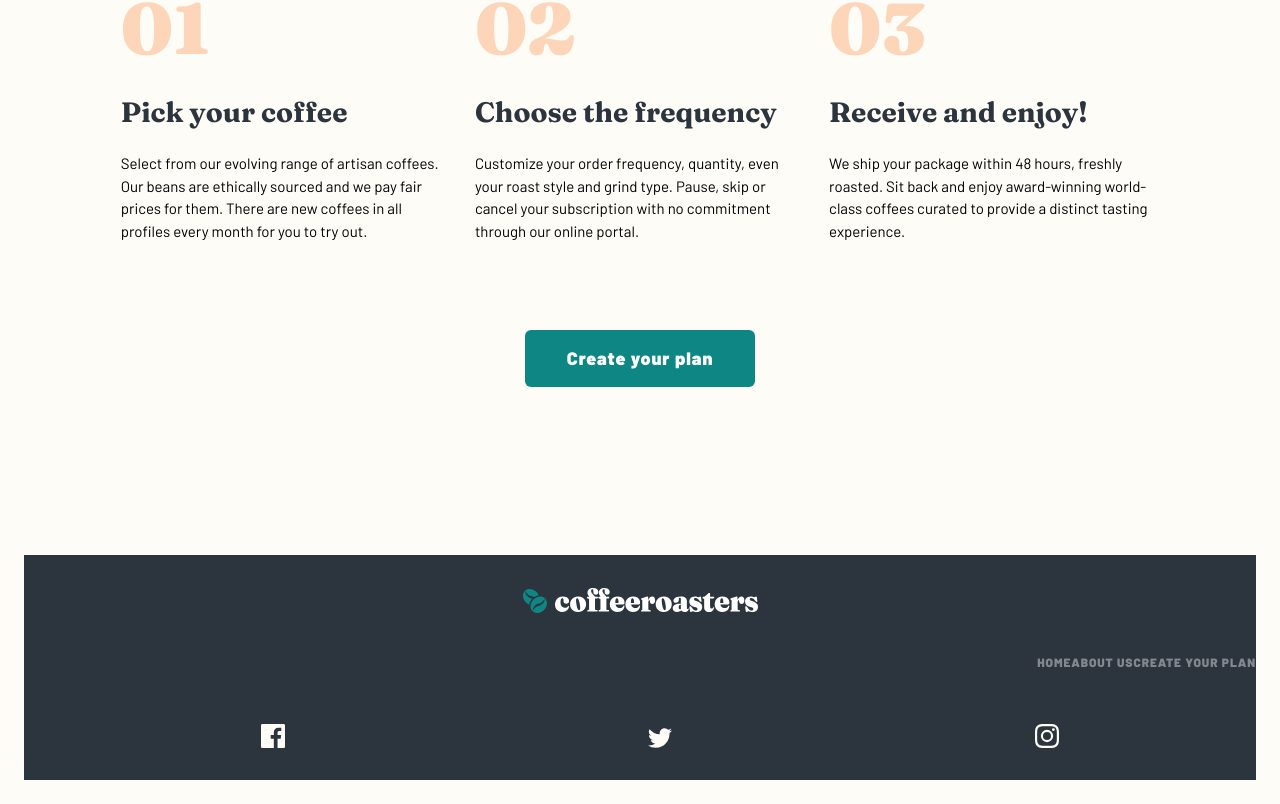
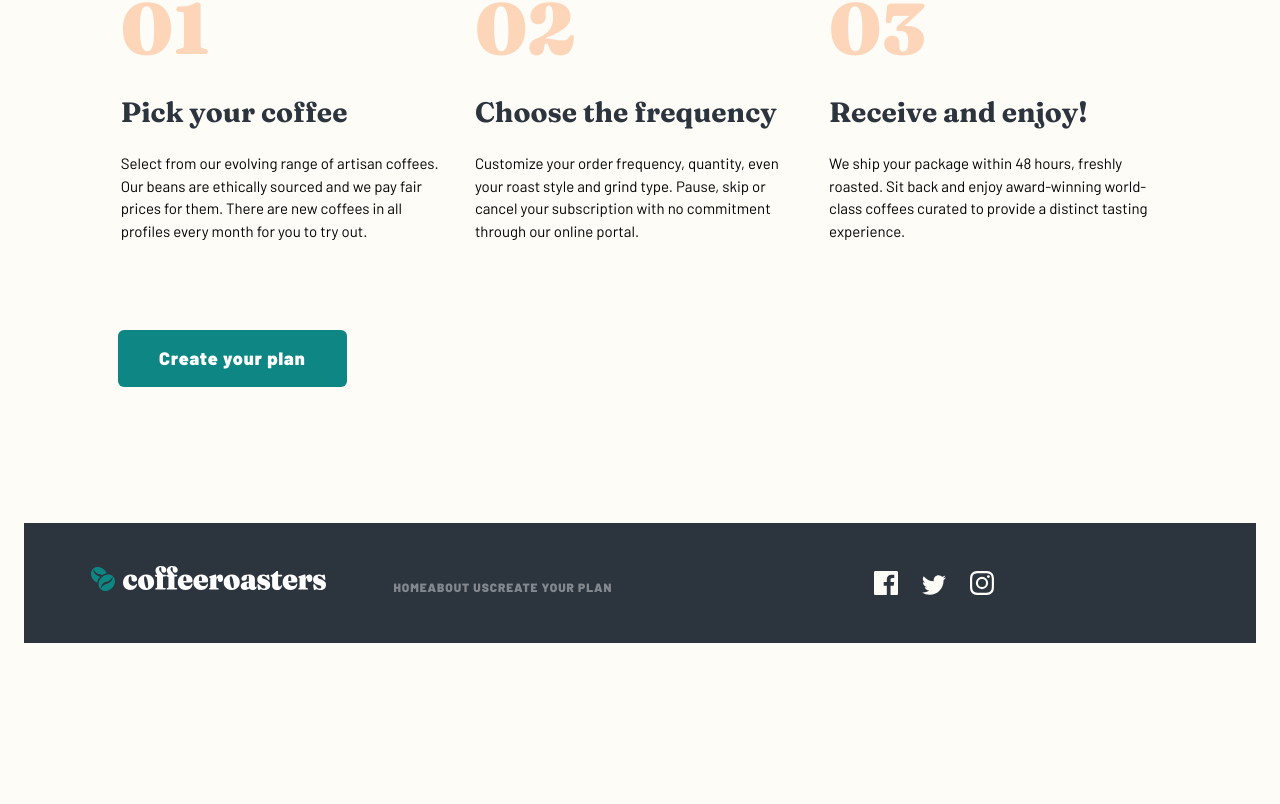
Before and after one commit to ChamuMutezva/coffeeroasters-subscription-site, a React (Create React App) app: page / in a window 1280 px wide. Shown: the part 2653-3457 px from the top of the page. After the commit the page ends 3320 px from the top, so only its background shows below. Built offline with nearby package versions, Linux system fonts and the light colour scheme.

Commit message:
feat: desktop footer - layout

```diff
--- a/src/Css/App.css
+++ b/src/Css/App.css
@@ -593,7 +593,7 @@ h1, h2, h3, h4, h5 {
 
 @media screen and (min-width: 720px) {
   .works {
-    margin-top: -16rem;
+    margin-top: -19rem;
   }
 
   .work__list {
@@ -603,6 +603,12 @@ h1, h2, h3, h4, h5 {
   .works__wrapper {
     padding: 0 2.5rem;
     margin-top: 6rem;
+  }
+
+  .works__wrapper--btn {
+    display: flex;
+    justify-content: flex-start;
+    align-items: center;
   }
 
   .work__item {
@@ -642,7 +648,7 @@ h1, h2, h3, h4, h5 {
   }
 
   .works__title {
-    padding: 0 3rem;
+    padding: 0 4rem;
     text-align: left;
   }
 }
@@ -675,7 +681,7 @@ h1, h2, h3, h4, h5 {
   }
 }
 .footer__wrapper {
-  margin-top: 9rem;
+  margin-top: 7.5rem;
   padding: 1.5rem;
 }
 
@@ -686,12 +692,17 @@ h1, h2, h3, h4, h5 {
   display: flex;
   justify-content: center;
   align-items: center;
-  padding-top: 2rem;
+  padding-top: 3rem;
 }
 .footer .nav__item--btn {
   font-size: 0.75rem;
   color: #83888F;
   text-transform: uppercase;
+}
+.footer .nav__list {
+  max-width: 283px;
+  margin: 1.5rem auto;
+  justify-content: space-between;
 }
 .footer .nav__item {
   padding: 0rem;
@@ -703,14 +714,40 @@ h1, h2, h3, h4, h5 {
 
 .social {
   display: flex;
-  justify-content: space-around;
+  justify-content: space-between;
   align-items: baseline;
+  padding: 0;
+  max-width: 120px;
+  margin: auto;
 }
 
 .social__wrapper {
   padding: 1rem;
+  margin-top: 2rem;
+  padding-bottom: 3rem;
 }
 
+@media screen and (min-width: 720px) {
+  .footer__wrapper {
+    margin-top: 7rem;
+  }
+}
+@media screen and (min-width: 1080px) {
+  .footer {
+    display: flex;
+  }
+  .footer .logo__wrapper {
+    flex: 0 1 30%;
+    padding: 0;
+  }
+  .footer .footer .nav__list {
+    max-width: 100%;
+    flex: 1 1 40%;
+  }
+  .footer .social__wrapper {
+    flex: 1 1 30%;
+  }
+}
 .aside {
   margin: 0 1.5rem;
   overflow: hidden;
--- a/src/Sass/components/_footer.scss
+++ b/src/Sass/components/_footer.scss
@@ -1,22 +1,33 @@
 @use '../base';
+
 .footer__wrapper {
-	margin-top: 9rem;
+    margin-top: 7.5rem;
     padding: 1.5rem;
 
 }
+
 .footer {
     background-color: base.$bg-dark-grey;
+
     .logo__wrapper {
         display: flex;
         justify-content: center;
         align-items: center;
-        padding-top: 2rem;
+        padding-top: 3rem;
     }
+
     .nav__item--btn {
         font-size: 0.75rem;
         color: base.$tx-lt-grey;
         text-transform: uppercase;
     }
+
+    .nav__list {
+        max-width: 283px;
+        margin: 1.5rem auto;
+        justify-content: space-between;
+    }
+
     .nav__item {
         padding: 0rem;
     }
@@ -25,11 +36,44 @@
 .social__list {
     list-style: none;
 }
+
 .social {
     display: flex;
-	justify-content: space-around;
+    justify-content: space-between;
     align-items: baseline;
+    padding: 0;
+    max-width: 120px;
+    margin: auto;
 }
+
 .social__wrapper {
     padding: 1rem;
+    margin-top: 2rem;
+    padding-bottom: 3rem;
 }
+
+@include base.mQ(720px) {
+    .footer__wrapper {
+        margin-top: 7rem;
+    }
+}
+
+@include base.mQ(1080px) {
+    .footer {
+        display: flex;
+
+        .logo__wrapper {
+            flex: 0 1 30%;
+            padding: 0;
+        }
+
+        .footer .nav__list {
+            max-width: 100%;
+            flex: 1 1 40%;
+        }
+
+        .social__wrapper {
+            flex: 1 1 30%;
+        }
+    }
+}
```
Also changed, not shown: src/Sass/components/_works.scss (+8 -2 lines). Lines whose indentation alone changed are shown as unchanged.
